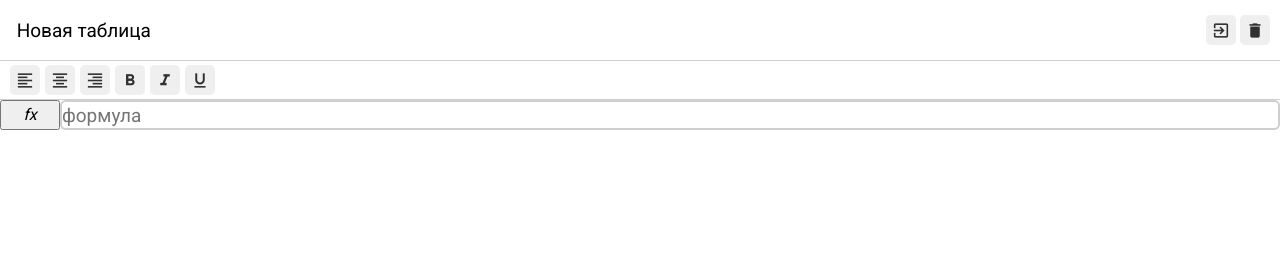
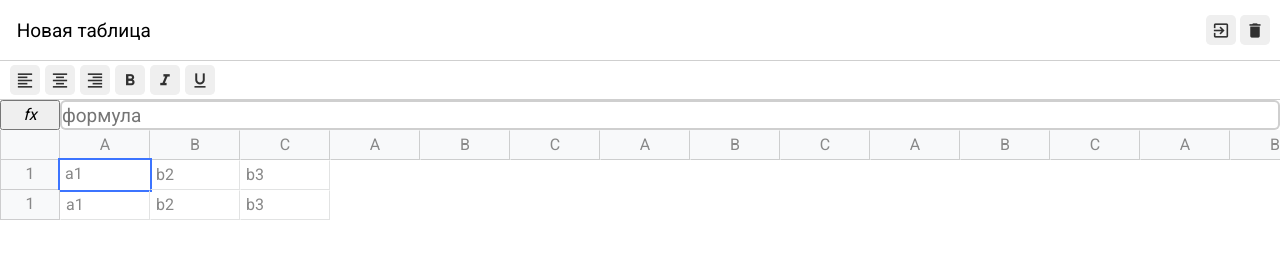
Before and after one commit to hel1yeah/JavaScriptCourseVladilenExcel.github.io, a website built with webpack: page src/index.html in a window 1280 px wide. Built offline with nearby package versions, Linux system fonts and the light colour scheme.

Commit message:
add add html markup end scss style

```diff
--- a/src/index.html
+++ b/src/index.html
@@ -72,6 +72,73 @@
 
       <div class="exel__table">
 
+        <div class="row">
+
+          <div class="row-info">
+
+          </div>
+
+          <div class="row-data">
+
+            <div class="column">A</div>
+            <div class="column">B</div>
+            <div class="column">C</div>
+            <div class="column">A</div>
+            <div class="column">B</div>
+            <div class="column">C</div>
+            <div class="column">A</div>
+            <div class="column">B</div>
+            <div class="column">C</div>
+            <div class="column">A</div>
+            <div class="column">B</div>
+            <div class="column">C</div>
+            <div class="column">A</div>
+            <div class="column">B</div>
+            <div class="column">C</div>
+            <div class="column">A</div>
+            <div class="column">B</div>
+            <div class="column">C</div>
+            <div class="column">A</div>
+            <div class="column">B</div>
+            <div class="column">C</div>
+            <div class="column">A</div>
+            <div class="column">B</div>
+            <div class="column">C</div>
+
+          </div>
+
+
+        </div>
+
+
+        <div class="row">
+
+          <div class="row-info">
+            1
+          </div>
+
+          <div class="row-data">
+            <div class="cell selected">a1</div>
+            <div class="cell ">b2</div>
+            <div class="cell ">b3</div>
+
+          </div>
+
+        </div>
+        <div class="row">
+
+          <div class="row-info">
+            1
+          </div>
+
+          <div class="row-data">
+            <div class="cell ">a1</div>
+            <div class="cell ">b2</div>
+            <div class="cell ">b3</div>
+
+          </div>
+
+        </div>
       </div>
 
     </div>
--- /dev/null
+++ b/src/scss/_scrollbar.scss
@@ -0,0 +1,32 @@
+@import 'vars';
+@import 'mixins';
+
+::-webkit-scrollbar {
+  width: 10px;
+  height: 10px;
+}
+
+::-webkit-scrollbar-track-piece {
+  background: rgba(0, 0, 0, 0);
+}
+
+::-webkit-scrollbar-thumb:vertical {
+  height: 10px;
+  background: $border-color;
+  border-radius: 5px;
+}
+
+::-webkit-scrollbar-thumb:vertical:hover {
+  background: #3c74ff;
+}
+
+::-webkit-scrollbar-thumb:horizontal {
+  width: 10px;
+  border-radius: 5px;
+  background: $border-color;
+  transition: 1s all;
+}
+
+::-webkit-scrollbar-thumb:horizontal:hover {
+  background: #3c74ff;
+}
--- a/src/scss/_vars.scss
+++ b/src/scss/_vars.scss
@@ -1,5 +1,11 @@
 $hell-color: firebrick;
 $border-color: #c0c0c0c0;
 $header-height: 32px;
+$toolbar-height: 40px;
+$info-cell-width: 40px;
+$row-heigh: 24px;
 
 $size18px: 1.1875rem;
+
+$bgc-cell: #f8f9fa;
+$outline-locor: #3c74ff;
--- a/src/scss/index.scss
+++ b/src/scss/index.scss
@@ -1,6 +1,7 @@
 @import url('https://fonts.googleapis.com/css2?family=Roboto:wght@100;300;400;500&display=swap');
 @import "~normalize.css";
 
+@import 'scrollbar';
 @import 'header';
 @import 'toolbar';
 @import 'formula';
@@ -21,4 +22,7 @@ body {
 
 .exel{
   position: relative;
+  color: #888888;
+  height: 100%;
+  max-width: 100%;
 }
--- a/src/scss/table.scss
+++ b/src/scss/table.scss
@@ -1,6 +1,59 @@
 @import 'vars';
 @import 'mixins';
 
-.exel__table{
+.exel__table {
+  overflow-x: auto;
+  padding-bottom: 2px;
+
+
+  .row {
+    display: flex;
+    flex-direction: row;
+    min-width: 30px;
+    height: 30px;
+
+  }
+
+  .row-info {
+    display: flex;
+    justify-content: center;
+    align-items: center;
+    min-width: 60px;
+    border: 1px solid $border-color;
+    background-color: $bgc-cell;
+    border-top: transparent;
+  }
+
+  .column {
+    display: flex;
+    justify-content: center;
+    align-items: center;
+    min-width: 90px;
+    height: 100%;
+    background-color: $bgc-cell;
+    border: 1px solid $border-color;
+    border-top: 1px solid transparent;
+    border-left: 1px solid transparent;
+  }
+
+  .row-data {
+    display: flex;
+  }
+
+  .cell {
+    min-width: 90px;
+    padding: 5px;
+    height: 100%;
+    border: 1px solid #e2e3e3;
+    border-top: 1px solid transparent;
+    border-left: 1px solid transparent;
+    white-space: nowrap;
+    &.selected {
+      border:transparent;
+      outline: 2px solid $outline-locor;
+
+    }
+  }
+
 
 }
```
